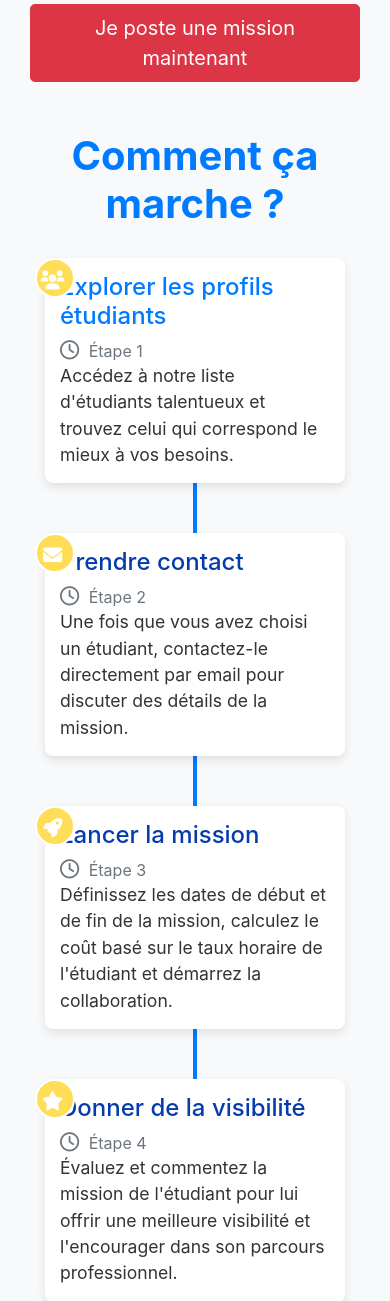
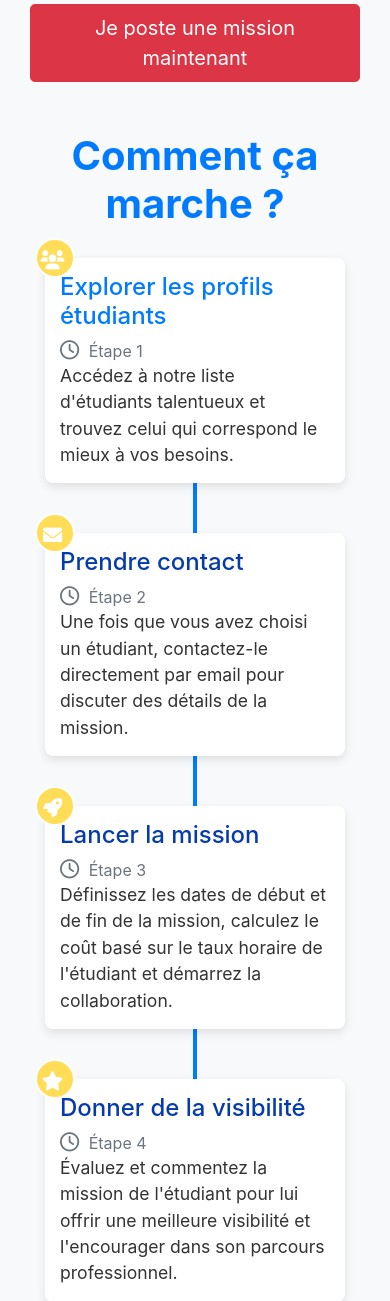
Before and after one commit to ibzzo/FreeJuniorApp, a Django app: page /FreeJunior/page_company/ in a window 390 px wide. Shown: the part 3551-4852 px from the top of the page. Run offline with Django 5.2, Linux system fonts and the light colour scheme; some libraries are stand-ins or nearby versions.

Commit message:
PageEntreprisecommentecrancouler

```diff
--- a/StudentApp/templates/StudentApp/PageEntreprise.html
+++ b/StudentApp/templates/StudentApp/PageEntreprise.html
@@ -293,6 +293,7 @@ p {
         font-size: 1.2rem;
         margin-left: -20px;
         left: 10px; /* Ajustement pour positionner le badge à gauche */
+          top: -20px;
     }
 
     .timeline-panel-container {
```
